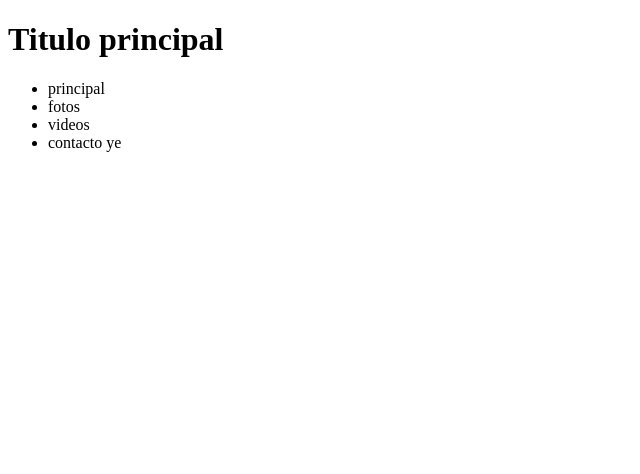
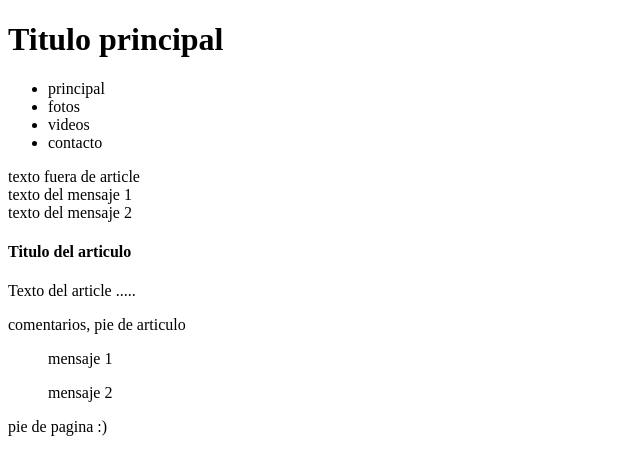
Before and after one commit to Trebla96/WebApp, a plain HTML site: page test.html in a window 1280 px wide. Shown: the whole page, without its empty margins (0-640 px from the left). Drawn offline with Linux system fonts and the light colour scheme.

Commit message:
Update test.html

```diff
--- a/test.html
+++ b/test.html
@@ -1,6 +1,7 @@
 <!DOCTYPE html>
 <!-- lenguaje de la pagina web -->
 <html lang="es">
+<!-- coment -->
 
 <head>
     <!-- estilo de los caracteres... -->
@@ -24,8 +25,31 @@
                 <li>principal</li>
                 <li>fotos</li>
                 <li>videos</li>
-                <li>contacto ye</li>
+                <li>contacto</li>
             </ul>
+            <section>
+                texto fuera de article
+                <article>texto del mensaje 1</article>
+                <article>texto del mensaje 2</article>
+                <article>
+                    <header>
+                        <h1>Titulo del articulo</h1>
+
+                    </header>
+                    Texto del article .....
+                    <footer>
+                        <p>comentarios, pie de articulo</p>
+                    </footer>
+                </article>
+
+            </section>
+            <aside>
+                <blockquote>mensaje 1</blockquote>
+                <blockquote>mensaje 2</blockquote>
+            </aside>
+            <footer>
+                pie de pagina :)
+            </footer>
 
         </nav>
 
```
